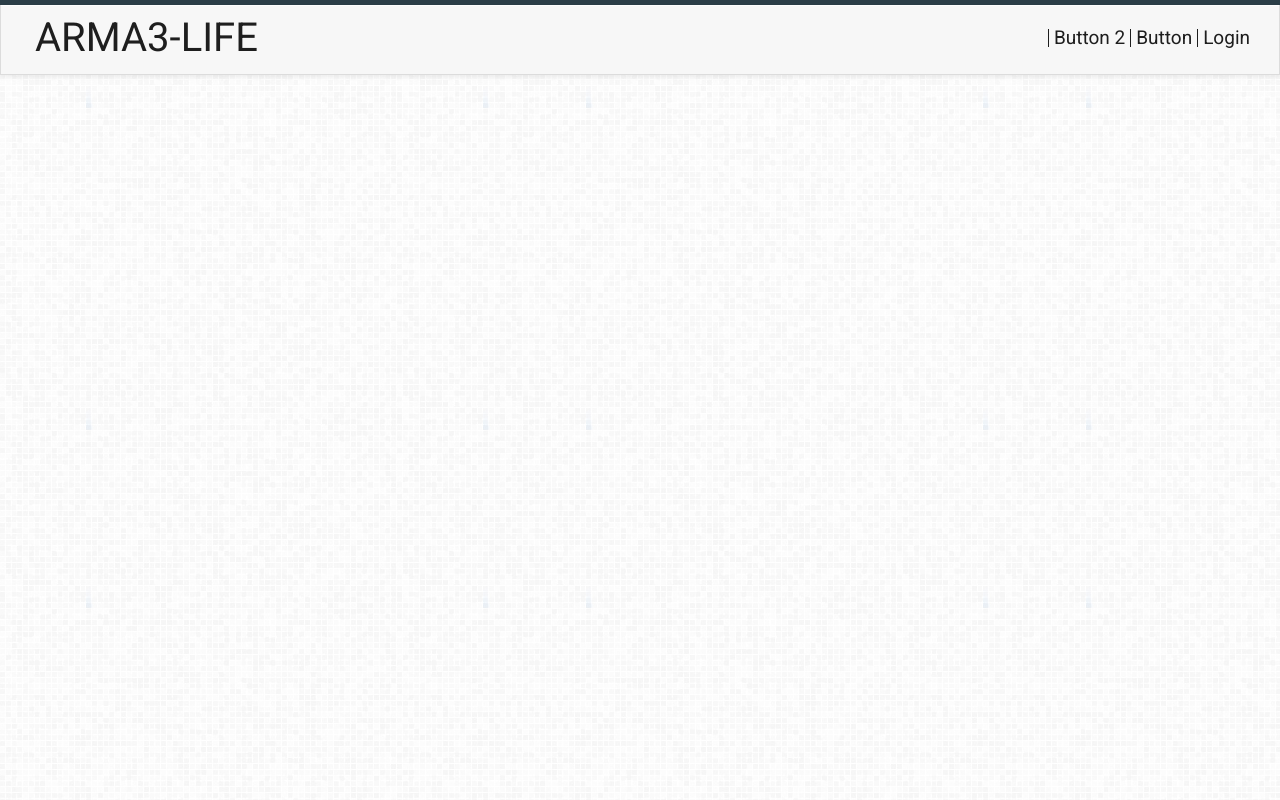
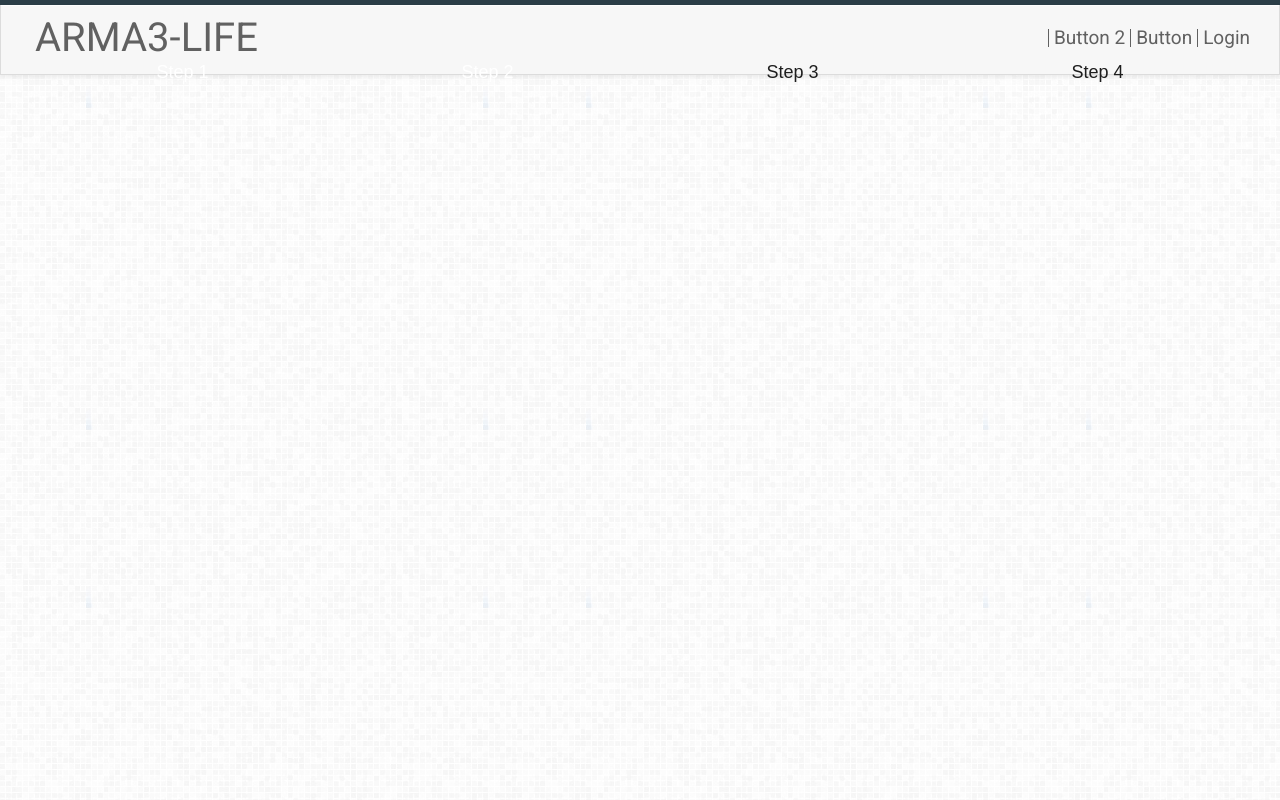
Before and after one commit to Joannou1/A3L-Donate, a PHP site: page / in a window 1280 px wide. Run offline with PHP 8.4, Linux system fonts and the light colour scheme.

Commit message:
Testing stage bar
seeing if this thing even works or looks good...

```diff
--- a/css/style.css
+++ b/css/style.css
@@ -40,6 +40,7 @@ header {
 #logo {
   font-family: 'Roboto', sans-serif;
   font-size: 40px;
+  color: rgb(97, 97, 97);
   float: left;
   margin: 10px 0px 0px 5px;
 }
@@ -60,8 +61,97 @@ header {
 #head-buttons {
   font-family: 'Roboto', sans-serif;
   font-size: 19px;
+  color: rgb(97, 97, 97);
   float: right;
   margin: 10px 0px 0px 5px;
   border-left: 1px solid;
   padding-left: 5px;
 }
+
+
+/*Stage Progress Bar*/
+
+$primary-color: #2ecc71;
+$nav-border-color: #27ae60;
+$nav-bg-color: #2ecc71;
+$bg-color: #f7f7f7;
+
+@mixin border-radius($radius) {
+	-webkit-border-radius: $radius;
+	-moz-border-radius: $radius;
+	border-radius: $radius;
+}
+
+@mixin rotate($deg) {
+	-webkit-transform: rotate($deg);
+	-moz-transform: rotate($deg);
+	-ms-transform: rotate($deg);
+	-o-transform: rotate($deg);
+	transform: rotate($deg);
+}
+
+* {
+	-webkit-box-sizing: border-box;
+	-moz-box-sizing: border-box;
+	box-sizing: border-box;
+	-webkit-appearance: none;
+}
+
+.nav-progress {
+	display: table;
+	overflow: hidden;
+	margin: 0;
+	width: 100%;
+	height: 50px;
+	border: 1px solid $nav-border-color;
+	background-color: $bg-color;
+	@include border-radius(6px);
+	> div {
+		position: relative;
+		display: table-cell;
+		padding: 14px 0;
+		color: $nav-border-color;
+		text-align: center;
+		font-size: 1.125em;
+		line-height: 1.250em;
+		&.complete {
+			background-color: $nav-bg-color;
+			color: #FFF;
+			.arrow {
+				border: 1px solid $nav-border-color !important;
+				background: $nav-bg-color !important;
+			}
+		}
+		&.active {
+			background-color: $primary-color;
+			color: #FFF;
+			.arrow {
+				border: none !important;
+				background: $primary-color !important;
+			}
+		}
+	}
+}
+
+.arrow-wrapper {
+	position: absolute;
+	top: 0px;
+	right: 0px;
+	.arrow-cover {
+		position: absolute;
+		overflow: hidden;
+		width: 24px;
+		height: 50px;
+		.arrow {
+			position: absolute;
+			left: -34px;
+			z-index: 2;
+			width: 50px;
+			height: 50px;
+			border: 1px solid $nav-border-color;
+			background: transparent;
+			@include border-radius(6px);
+			@include rotate(45deg);
+		}
+	}
+}
--- a/index.php
+++ b/index.php
@@ -21,6 +21,36 @@
 			<div id="head-buttons">
 				Button 2
 			</div>
+
+			<div class="nav-progress">
+				<div class="complete">
+					Step 1
+				<div class="arrow-wrapper">
+				  <div class="arrow-cover">
+					<div class="arrow"></div>
+				  </div>
+				</div>
+				</div>
+				<div class="active">
+					Step 2
+				<div class="arrow-wrapper">
+				  <div class="arrow-cover">
+					<div class="arrow"></div>
+				  </div>
+				</div>
+				</div>
+				<div>
+					Step 3
+				<div class="arrow-wrapper">
+				  <div class="arrow-cover">
+					<div class="arrow"></div>
+				  </div>
+				</div>
+				</div>
+				<div>
+					Step 4
+				</div>
+			</div>
 		</div>
 	</header>
 </div>
```
